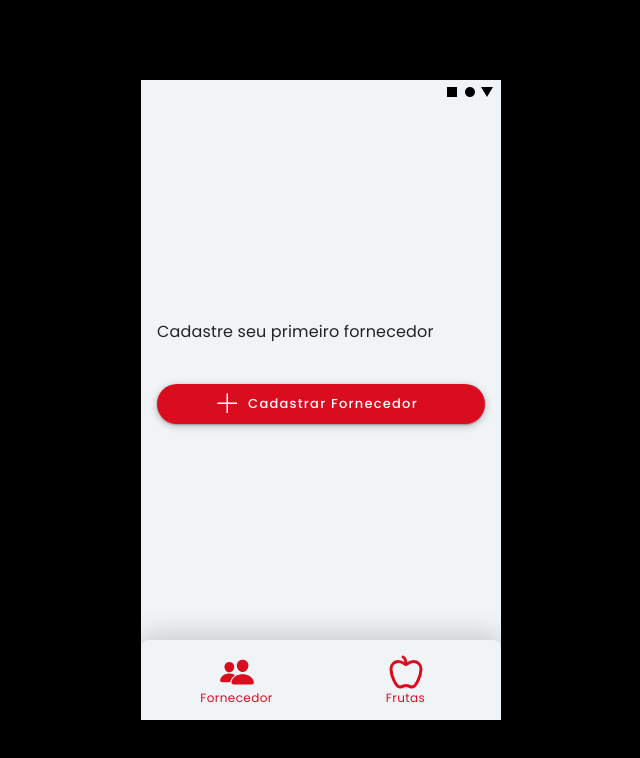
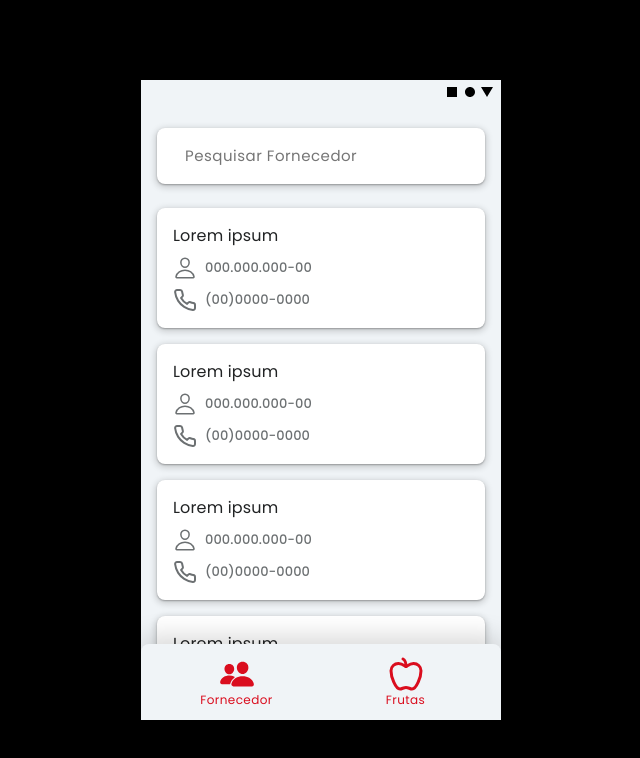
Before and after one commit to diogosslopes/barraca-de-frutas, a React (Create React App) app: page / in a window 1280 px wide. Shown: the top 758 px of the page, without its empty margins (319-959 px from the left). Built offline with nearby package versions, Linux system fonts and the light colour scheme.

Commit message:
Tela suppliers

```diff
--- /dev/null
+++ b/src/components/Cards.js
@@ -0,0 +1,64 @@
+import './components.css'
+import { LuPhone } from 'react-icons/lu'
+import { IoPersonOutline, IoSearchSharp } from 'react-icons/io5'
+
+function Cards() {
+    return (
+        <>
+            <div className="search-field">
+                <IoSearchSharp />
+                <input placeholder='Pesquisar Fornecedor'></input>
+            </div>
+            <main className="cards-container">
+                <div className="cards">
+                    <div className='card'>
+                        <h2>Lorem ipsum</h2>
+                        <div className='cards-label'>
+                            <IoPersonOutline />
+                            <label>000.000.000-00</label>
+                        </div>
+                        <div className='cards-label'>
+                            <LuPhone />
+                            <label>(00)0000-0000</label>
+                        </div>
+                    </div>
+                    <div className='card'>
+                        <h2>Lorem ipsum</h2>
+                        <div className='cards-label'>
+                            <IoPersonOutline />
+                            <label>000.000.000-00</label>
+                        </div>
+                        <div className='cards-label'>
+                            <LuPhone />
+                            <label>(00)0000-0000</label>
+                        </div>
+                    </div>
+                    <div className='card'>
+                        <h2>Lorem ipsum</h2>
+                        <div className='cards-label'>
+                            <IoPersonOutline />
+                            <label>000.000.000-00</label>
+                        </div>
+                        <div className='cards-label'>
+                            <LuPhone />
+                            <label>(00)0000-0000</label>
+                        </div>
+                    </div>
+                    <div className='card'>
+                        <h2>Lorem ipsum</h2>
+                        <div className='cards-label'>
+                            <IoPersonOutline />
+                            <label>000.000.000-00</label>
+                        </div>
+                        <div className='cards-label'>
+                            <LuPhone />
+                            <label>(00)0000-0000</label>
+                        </div>
+                    </div>
+                </div>
+            </main>
+        </>
+    );
+}
+
+export default Cards;
--- a/src/index.css
+++ b/src/index.css
@@ -1,6 +1,9 @@
+@import url('https://fonts.googleapis.com/css2?family=Poppins:wght@100;300;400;500;600;700;800;900&display=swap');
+
 *{
   margin: 0;
   padding: 0;
+  font-family: Poppins;
 
 }
 
--- a/src/pages/Supplier.js
+++ b/src/pages/Suppliers.js
@@ -1,11 +1,18 @@
+import { useState } from "react";
 import Header from "../components/Header";
 import MenuBottom from "../components/MenuBottom";
 import './pages.css'
 import { VscAdd } from 'react-icons/vsc'
+import Cards from "../components/Cards";
 
 
-function Supplier() {
+function Suppliers() {
+
+  const [ isEmpty, setIsEmpty] = useState([1])
+
     return (
+      <>
+      {isEmpty.length === 0 ?
       <div className="main-container">
         <div className="supplier-container">
           <Header />
@@ -16,7 +23,24 @@ function Supplier() {
           <MenuBottom/>
         </div>
       </div>
+      :
+      <div>
+
+      <div className="main-container">
+        <div className="supplier-container">
+          <Header />
+          <Cards/>
+          <MenuBottom/>
+        </div>
+      </div>
+
+
+      </div>
+
+    }
+
+      </>
     );
   }
 
-  export default Supplier;
+  export default Suppliers;
--- a/src/pages/pages.css
+++ b/src/pages/pages.css
@@ -1,9 +1,3 @@
-@import url('https://fonts.googleapis.com/css2?family=Poppins:wght@100;300;400;500;600;700;800;900&display=swap');
-
-h1 {
-    color: white;
-}
-
 .main-container {
     width: 100%;
     height: 100vh;
@@ -40,7 +34,6 @@ h1 {
     flex-direction: column;
     flex-shrink: 0;
     color: #212324;
-    font-family: Poppins;
     font-size: 16px;
     font-style: normal;
     font-weight: 400;
@@ -70,7 +63,127 @@ h1 {
     color: #fff;
 }
 
-.supplier-container button svg{
+.supplier-container button svg {
     width: 24px;
     height: 24px;
 }
+
+.cards-container {
+    display: flex;
+    flex-direction: column;
+    align-items: center;
+    justify-content: flex-start;
+    height: 640px;
+    overflow-y: scroll;
+
+}
+
+.supplier-container .search-field {
+    display: flex;
+    justify-content: flex-start;
+    width: 300px;
+    height: 40px;
+    padding: 8px 16px 8px 12px;
+    align-items: center;
+    gap: 16px;
+    flex-shrink: 0;
+    margin-left: 16px;
+    margin-top: 24px;
+    margin-bottom: 12px;
+    border-radius: 8px;
+    background: #FFF;
+    /* Sombra */
+    box-shadow: 0px 2px 6px 2px rgba(0, 0, 0, 0.15), 0px 1px 2px 0px rgba(0, 0, 0, 0.30);
+
+
+
+}
+
+.search-field svg {
+    width: 24px;
+    height: 24px;
+
+}
+
+.search-field input {
+
+    color: #363A3C;
+    /* B1 */
+    font-family: Poppins;
+    font-size: 15px;
+    font-style: normal;
+    font-weight: 400;
+    line-height: 24px;
+    letter-spacing: 0.5px;
+    border: none;
+    outline: none;
+}
+.cards{
+    margin-top: 12px;
+}
+
+
+
+
+.card {
+
+    display: flex;
+    width: 296px;
+    padding: 16px;
+    flex-direction: column;
+    align-items: flex-start;
+    gap: 8px;
+    margin-bottom: 16px;
+
+    border-radius: 8px;
+    background: var(--shape, #FFF);
+    /* Sombra */
+    box-shadow: 0px 2px 6px 2px rgba(0, 0, 0, 0.15), 0px 1px 2px 0px rgba(0, 0, 0, 0.30);
+}
+
+.card h2 {
+    display: flex;
+    height: 24px;
+    flex-direction: column;
+    align-self: stretch;
+
+    overflow: hidden;
+    color: #212324;
+    text-overflow: ellipsis;
+    flex-wrap: nowrap;
+
+    /* S1 */
+
+
+    font-size: 16px;
+    font-style: normal;
+    font-weight: 400;
+    line-height: 24px;
+    letter-spacing: 0.15px;
+}
+
+.cards-label {
+
+    display: flex;
+    overflow: hidden;
+    color: #6C7072;
+    text-overflow: ellipsis;
+    flex-wrap: nowrap;
+    gap: 8px;
+
+
+    font-size: 13px;
+    font-style: normal;
+    font-weight: 500;
+    line-height: 24px;
+    letter-spacing: 0.1px;
+}
+
+.cards-label svg{
+    width: 24px;
+    height: 24px;
+}
+
+::-webkit-scrollbar{
+    width: 0;
+}
--- a/src/routes/Routes.js
+++ b/src/routes/Routes.js
@@ -1,13 +1,14 @@
 import { BrowserRouter, Routes, Route } from 'react-router-dom'
-import Supplier from '../pages/Supplier';
+
 import Fruits from '../pages/Fruits';
+import Suppliers from '../pages/Suppliers';
 
 
 function AppRoutes() {
     return (
 <BrowserRouter>
         <Routes>
-            <Route path='/' element={<Supplier />} />
+            <Route path='/' element={<Suppliers />} />
             <Route path='/frutas' element={<Fruits/>} />
         </Routes>
 </BrowserRouter>
```
